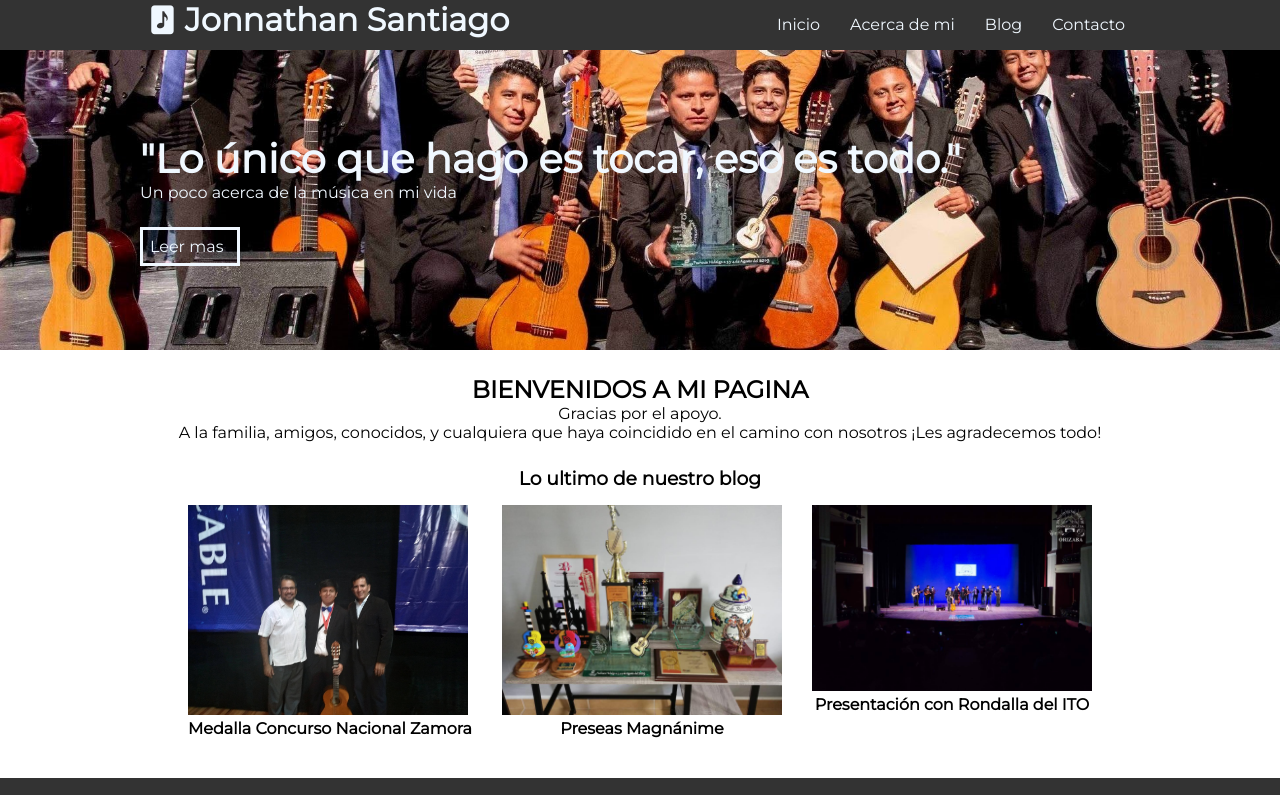
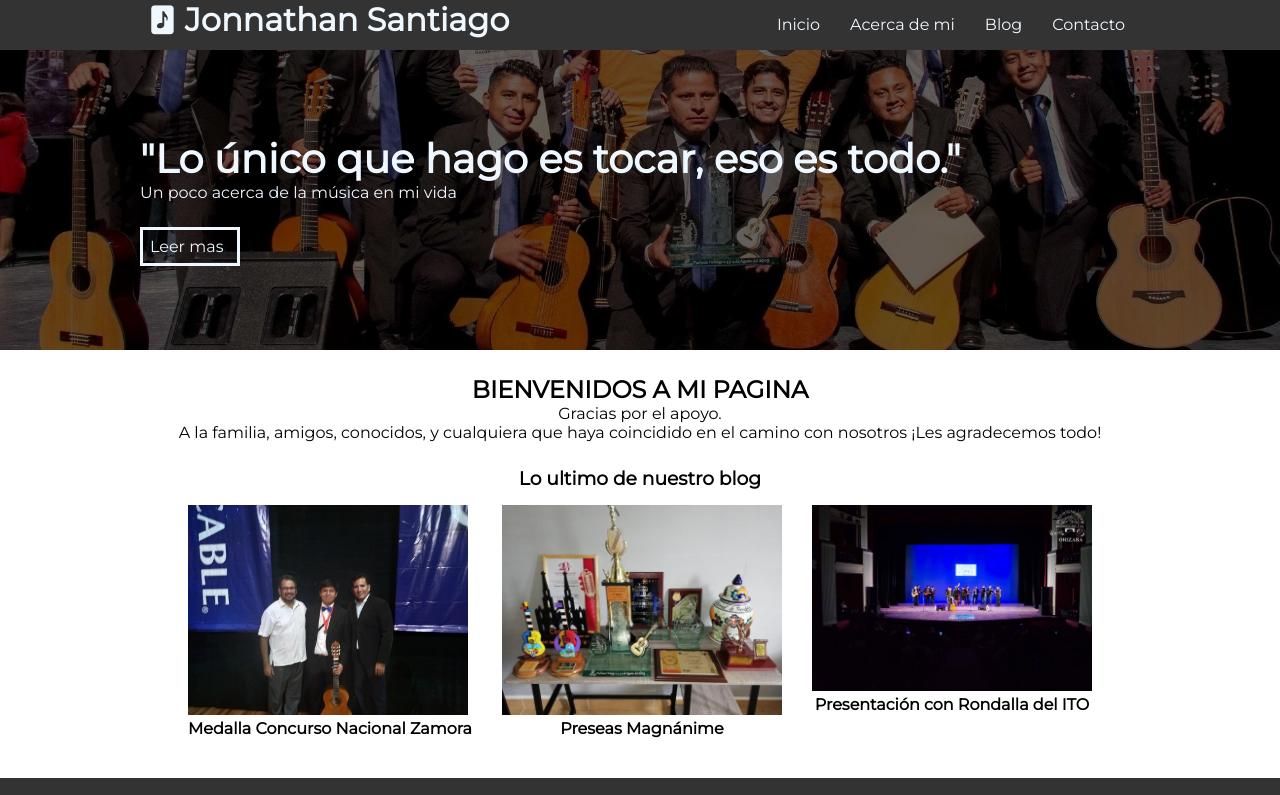
Before and after one commit to santiagojonnathan/dise-oResponsivo, a plain HTML site: page index.html in a window 1280 px wide. Shown: the top 795 px of the page. Drawn offline with Linux system fonts and the light colour scheme.

Commit message:
Update banner.css

```diff
--- a/css/banner.css
+++ b/css/banner.css
@@ -6,6 +6,16 @@
 #banner img{
     width: 100%;
     height: 100%;
+}
+
+#banner:before{
+    content:'';
+	position: absolute;
+    top: 0;
+	bottom: 0;
+	left: 0;
+	right: 0;
+	background-color: rgba(0,0,0,0.6);
 }
 
 #banner .contenedor{
```
